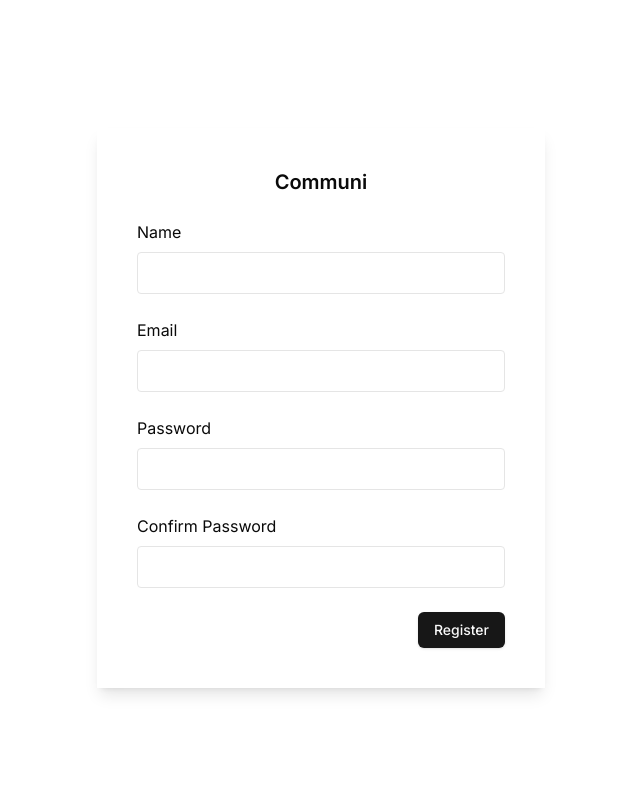
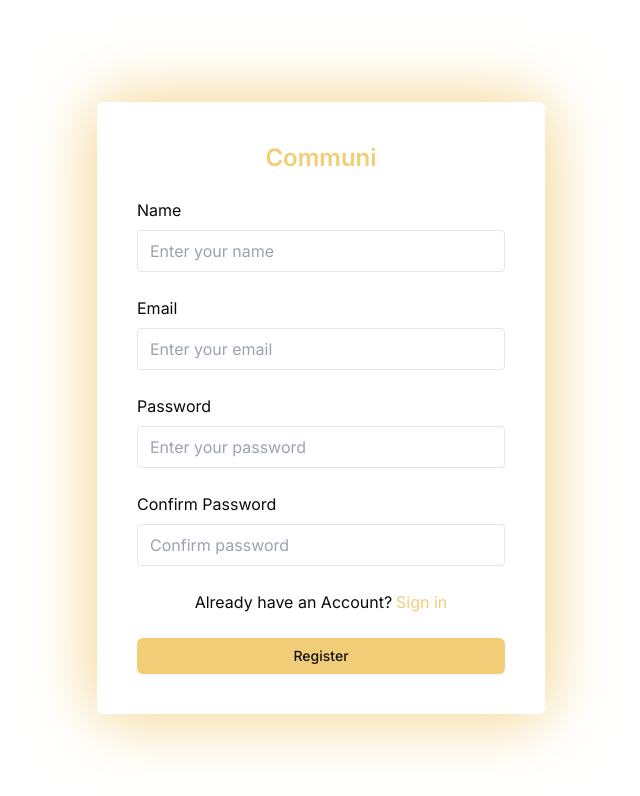
Before and after one commit to Kyryloloshka/Communi, a Next.js app: page /register in a window 1280 px wide. Shown: the top 796 px of the page, without its empty margins (319-959 px from the left). Built offline with nearby package versions, Linux system fonts and the light colour scheme.

Commit message:
style register page

```diff
--- a/src/app/globals.css
+++ b/src/app/globals.css
@@ -33,10 +33,24 @@
     --ring: 0 0% 3.9%;
 
     --radius: 0.5rem;
+    --primary-color: #F1CD78;
+    --secondary-color: #CFE96C;
+    --secondary-color-800: #6c811b;
+    --dark-1: #000000;
+    --dark-2: #09090A;
+    --dark-3: #101012;
+    --dark-4: #1F1F22;
+    --dark-5: #2F2F32;
+    --dark-6: #41403c;
+    --light-1: #FFFFFF;
+    --light-2: #f1f0ef;
+    --light-3: #dbd5cc;
+    --light-4: #c8bdab;
+    --light-4: #c2ae8e;
   }
 
   .dark {
-    --background: 0 0% 3.9%;
+    --background: var(--dark-3);
     --foreground: 0 0% 98%;
 
     --card: 0 0% 3.9%;
@@ -74,3 +88,47 @@
     @apply bg-background text-foreground;
   }
 }
+
+.shadow-primary {
+  -webkit-box-shadow: 0px 1px 68px -1px var(--primary-color);
+  -moz-box-shadow: 0px 1px 68px -1px var(--primary-color);
+  box-shadow: 0px 1px 68px -1px var(--primary-color);
+}
+.shadow-primary-small {
+  -webkit-box-shadow: 0px 1px 10px -1px var(--primary-color);
+  -moz-box-shadow: 0px 1px 10px -1px var(--primary-color);
+  box-shadow: 0px 1px 10px -1px var(--primary-color);
+}
+.shadow-secondary {
+  -webkit-box-shadow: 0px 0px 15px 5px var(--secondary-color);
+  -moz-box-shadow: 0px 0px 15px 5px var(--secondary-color);
+  box-shadow: 0px 0px 15px 5px var(--secondary-color);
+}
+.text-shadow-primary {
+  text-shadow:  0px 0px 20px var(--primary-color);
+}
+
+.loader {
+  width: 14px;
+  height: 14px;
+  border-radius: 50%;
+  background-color: #fff;
+  box-shadow: 24px 0 #fff, -24px 0 #fff;
+  position: relative;
+  animation: flash 0.5s ease-out infinite alternate;
+}
+
+@keyframes flash {
+  0% {
+    background-color: #FFF2;
+    box-shadow: 24px 0 #FFF2, -24px 0 #FFF;
+  }
+  50% {
+    background-color: #FFF;
+    box-shadow: 24px 0 #FFF2, -24px 0 #FFF2;
+  }
+  100% {
+    background-color: #FFF2;
+    box-shadow: 24px 0 #FFF, -24px 0 #FFF2;
+  }
+}
--- a/src/app/layout.tsx
+++ b/src/app/layout.tsx
@@ -19,7 +19,7 @@ export default function RootLayout({ children }: RootLayoutProps) {
       <head />
       <body
         className={cn(
-          "min-h-screen bg-background font-sans antialiased dark:bg-black dark:text-white",
+          "min-h-screen bg-background font-sans antialiased dark:bg-dark-1 dark:text-white",
           fontSans.variable
         )}
       >
--- a/src/app/register/page.tsx
+++ b/src/app/register/page.tsx
@@ -1,40 +1,91 @@
 "use client"
 import { Button } from '@/components/ui/button';
+import Link from 'next/link';
 import { useRouter } from 'next/navigation';
 import React, { useState } from 'react'
+
+export interface ErrorForm {
+  name?: string;
+  email?: string;
+  password?: string;
+  confirmPassword?: string;
+}
+
 
 const page = () => {
   const [name, setName] = useState("");
   const [email, setEmail] = useState("");
   const [password, setPassword] = useState("");
   const [confirmPassword, setConfirmPassword] = useState("");
-  const [errors, setErrors] = useState({});
-  const [loading, setLoading] = useState(true);
+  const [errors, setErrors] = useState<ErrorForm>({});
+  const [loading, setLoading] = useState(false);
   const router = useRouter();
 
+  const validateForm = () => {
+    const emailRegex = /^[a-zA-Z0-9._-]+@[a-zA-Z0-9.-]+\.[a-zA-Z]{2,4}$/;
+    const newErrors = {} as ErrorForm;
+
+    if (!name.trim()) {
+      newErrors.name = "Name is required!";
+    }
+    if (!email.trim() || !emailRegex.test(email)) {
+      newErrors.email = "Email is required!";
+    }
+    if (password.length < 6) {
+      newErrors.password = "Password must be at least 6 characters long!";
+    }
+    if (password!== confirmPassword) {
+      newErrors.confirmPassword = "Passwords are not the same!";
+    }
+    setErrors(newErrors);
+    return Object.keys(newErrors).length === 0;
+  }
+
+  const handleSumbit = (e: any) => {
+    e.preventDefault();
+    setLoading(true);
+    try {
+      if (validateForm()) {
+        router.push('/');
+      } else {
+        setLoading(false);
+        return;
+      }
+    } catch (error) {
+      console.log(error);
+    }
+    setLoading(false);
+  }
+
   return (
-    <div className='flex justify-center items-center h-screen p-100 m-2'>
-      <form action="" className='space-y-4 w-full max-w-md shadow-lg p-10 flex flex-col gap-2'>
-        <h1 className='text-xl text-center font-semibold text-primary-500'>Communi</h1>
+    <div className='flex justify-center items-center h-screen m-2'>
+      <form action="" onSubmit={handleSumbit} className='space-y-2 sm:space-y-4 w-full max-w-md shadow-primary rounded-md py-5 px-4 sm:p-10 flex flex-col gap-2'>
+        <h1 className='text-2xl text-center font-semibold text-primary-500'>Communi</h1>
         <div className='space-y-2'>
           <label htmlFor="name" className='block'>Name</label>
-          <input type="text" id="name" className='w-full border px-3 py-2 rounded' value={name} onChange={(e) => setName(e.target.value)} />
+          <input placeholder='Enter your name' type="text" id="name" className='w-full border px-3 py-2 rounded dark:bg-dark-4' value={name} onChange={(e) => setName(e.target.value)} />
+          {errors.name && <p className='text-red-400'>{errors.name}</p>}
         </div>
         <div className='space-y-2'>
           <label htmlFor="email" className='block'>Email</label>
-          <input type="email" id="email" className='w-full border px-3 py-2 rounded' value={email} onChange={(e) => setEmail(e.target.value)} />
+          <input placeholder='Enter your email' type="email" id="email" className='w-full border px-3 py-2 rounded dark:bg-dark-4' value={email} onChange={(e) => setEmail(e.target.value)} />
+          {errors.email && <p className='text-red-400'>{errors.email}</p>}
         </div>
         <div className='space-y-2'>
           <label htmlFor="password" className='block'>Password</label>
-          <input type="password" id="password" className='w-full border px-3 py-2 rounded' value={password} onChange={(e) => setPassword(e.target.value)} />
+          <input type="password" placeholder='Enter your password' id="password" className='w-full border px-3 py-2 rounded dark:bg-dark-4' value={password} onChange={(e) => setPassword(e.target.value)} />
+          {errors.password && <p className='text-red-400'>{errors.password}</p>}
         </div>
         <div className='space-y-2'>
           <label htmlFor="confirmPassword" className='block'>Confirm Password</label>
-          <input type="password" id="confirmPassword" className='w-full border px-3 py-2 rounded' value={confirmPassword} onChange={(e) => setConfirmPassword(e.target.value)} />
+          <input type="password" placeholder='Confirm password' id="confirmPassword" className='w-full border px-3 py-2 rounded dark:bg-dark-4' value={confirmPassword} onChange={(e) => setConfirmPassword(e.target.value)} />
+          {errors.confirmPassword && <p className='text-red-400'>{errors.confirmPassword}</p>}
         </div>
-        <div className='space-y-2 self-end'>
-          <Button variant='default' onClick={() => console.log('Register')}>Register</Button>
+        <div className="flex flex-auto flex-wrap gap-1 self-center align-center justify-center">
+          <span className='text-center'>Already have an Account? </span>
+          <Link className='text-primary-500 hover:underline' href='/login'>Sign in</Link>
         </div>
+        <Button className='overflow-hidden flex-auto' variant='primary' type="submit" onClick={() => console.log('Register')}>{loading ? <span className="loader"></span> : "Register"}</Button>
       </form>
     </div>
   )
--- a/src/components/ui/button.tsx
+++ b/src/components/ui/button.tsx
@@ -19,6 +19,7 @@ const buttonVariants = cva(
           "bg-secondary text-secondary-foreground shadow-sm hover:bg-secondary/80",
         ghost: "hover:bg-accent hover:text-accent-foreground",
         link: "text-primary underline-offset-4 hover:underline",
+        primary: "bg-primary-500 text-dark-3 transition shadow-sm hover:shadow-[0px_0px_20px_-1px_var(--primary-color)] hover:bg-primary-500/80",
       },
       size: {
         default: "h-9 px-4 py-2",
--- a/tailwind.config.ts
+++ b/tailwind.config.ts
@@ -24,6 +24,21 @@ const config = {
         sans: ["var(--font-sans)", ...fontFamily.sans],
       },
       colors: {
+        'primary-500': '#F1CD78',
+        'primary-600': '#DA8E52',
+        'secondary-500': '#CFE96C',
+        'off-white': '#D0DFFF',
+        'dark-1': '#000000',
+        'dark-2': '#09090A',
+        'dark-3': '#101012',
+        'dark-4': '#1F1F22',
+        'dark-5': '#2F2F32',
+        'light-1': '#FFFFFF',
+        'light-2': '#EFEFF1',
+        'light-3': '#7878A3',
+        'light-4': '#5C5C7B',
+        'light-5': '#aCaCcB',
+        'light-6': '#cCcCdB',
         border: "hsl(var(--border))",
         input: "hsl(var(--input))",
         ring: "hsl(var(--ring))",
```
